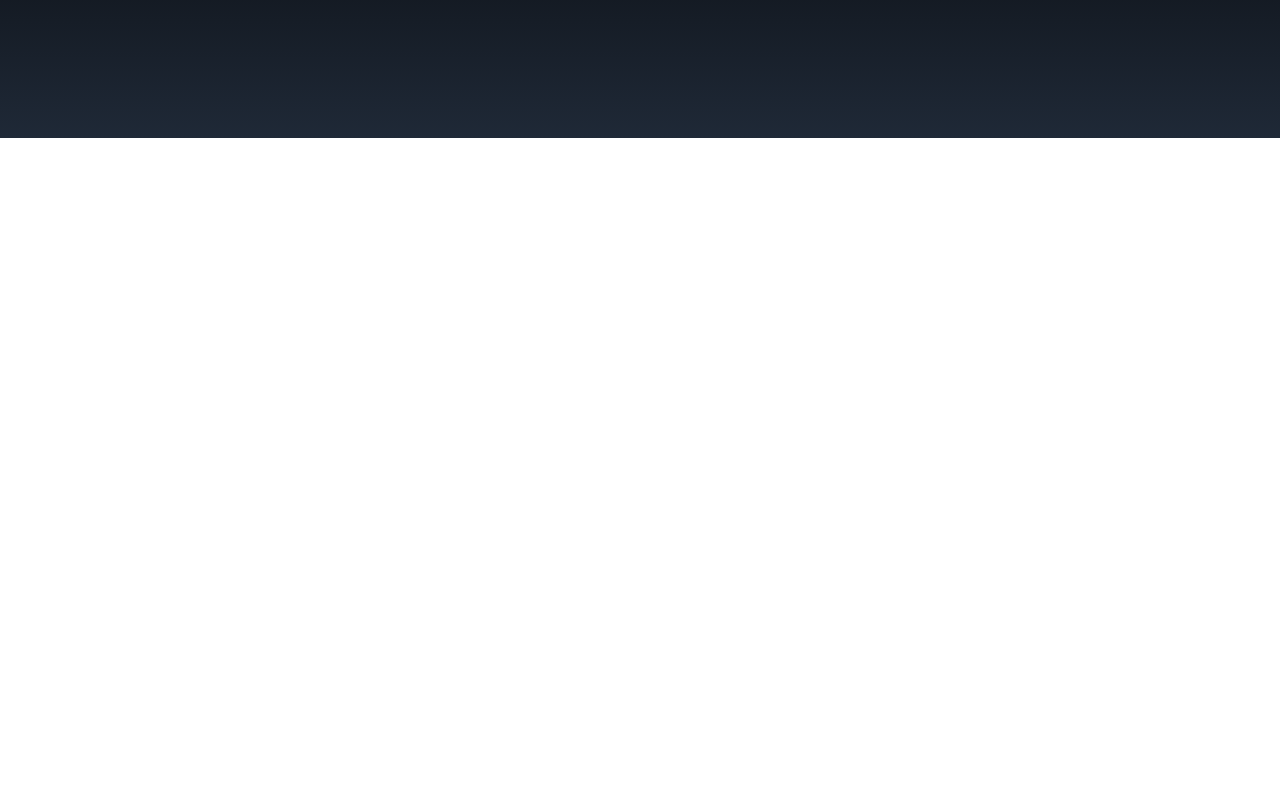
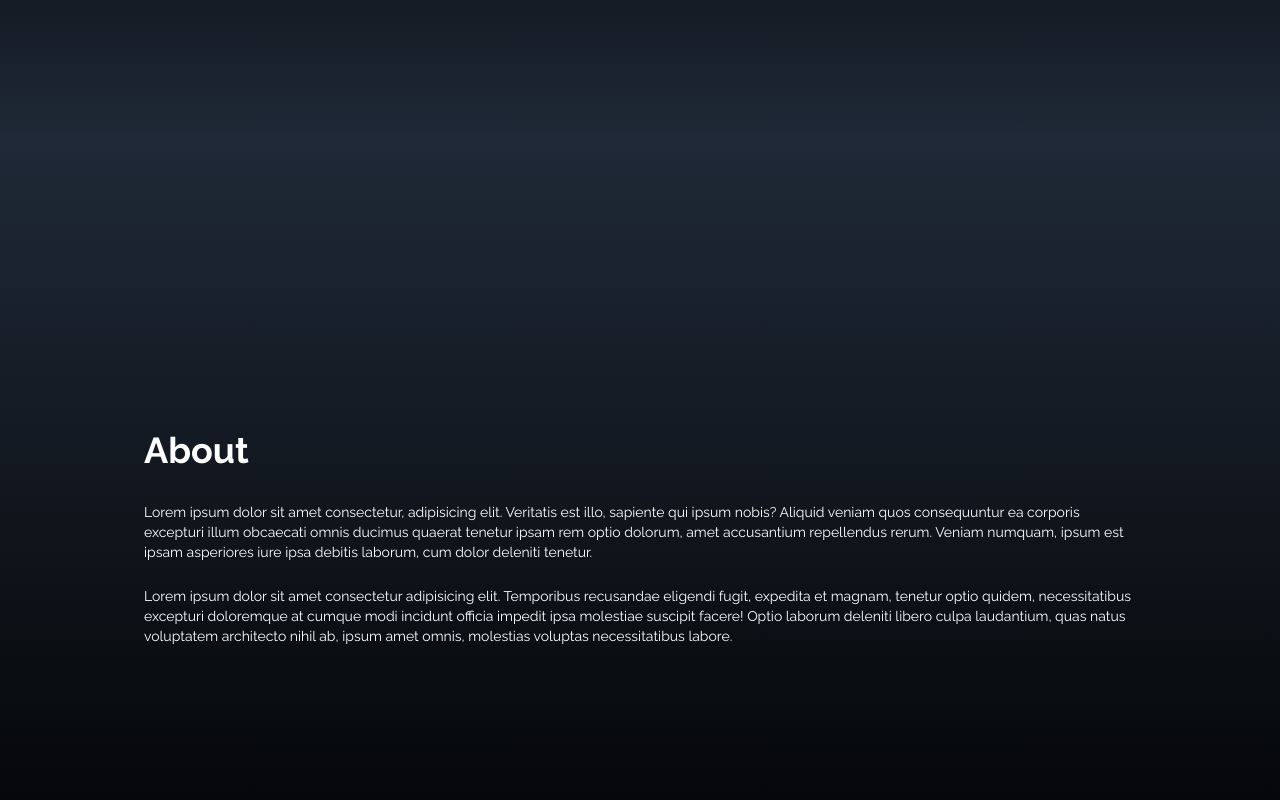
Before and after one commit to Firdosh01/MyPortfolio, a React (Create React App) app: page / in a window 1280 px wide. Shown: the part 662-1462 px from the top of the page. Before the commit the page ends 800 px from the top, so only its background shows below. Built offline with nearby package versions, Linux system fonts and the light colour scheme; the HTML template or start-up script is replaced by a standard one.

Commit message:
about section

```diff
--- a/src/App.js
+++ b/src/App.js
@@ -3,12 +3,15 @@ import './App.css';
 import NavBar from './components/NavBar'
 import Home from './components/Home';
 import SocialLinks from './components/SocialLinks';
+import About from './components/About';
 
 function App() {
   return (
     <div>
       <NavBar />
       <Home />
+      <About />
+
       <SocialLinks />
     </div>
   );
--- /dev/null
+++ b/src/components/About.js
@@ -0,0 +1,24 @@
+import React from 'react'
+
+function About() {
+  return (
+    <div name="about" className='w-full h-screen text-white bg-gradient-to-b from-gray-800 to-black'>
+
+        <div className='flex flex-col justify-center w-full h-full max-w-screen-lg p-4 mx-auto '>
+            <div className='pb-8'>
+                <p className='text-4xl font-bold'>About</p>
+            </div>
+            <p className='text-sm '>Lorem ipsum dolor sit amet consectetur, adipisicing elit. Veritatis est illo, sapiente qui ipsum nobis? Aliquid veniam quos consequuntur ea corporis excepturi
+                 illum obcaecati omnis ducimus quaerat tenetur ipsam rem optio dolorum, amet accusantium repellendus rerum. Veniam numquam, ipsum est ipsam asperiores iure ipsa debitis laborum, cum dolor deleniti tenetur.</p>
+
+            <br />
+
+            <p className='text-sm'>Lorem ipsum dolor sit amet consectetur adipisicing elit. Temporibus recusandae eligendi fugit, expedita et magnam, tenetur optio quidem, necessitatibus excepturi doloremque at cumque modi
+                incidunt officia impedit ipsa molestiae suscipit facere! Optio laborum deleniti libero culpa laudantium, quas natus voluptatem architecto nihil ab, ipsum amet omnis, molestias voluptas necessitatibus labore.</p>
+        </div>
+
+    </div>
+  )
+}
+
+export default About
```
